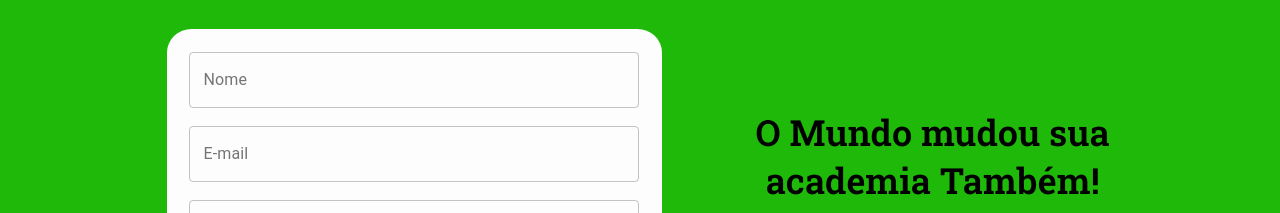
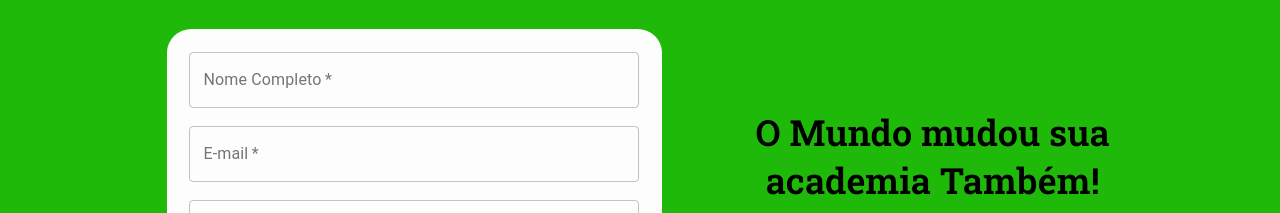
Before and after one commit to LuisaFC/nicefit-student-landing-page, a React (Create React App) app: page / in a window 1280 px wide. Shown: the part 1145-1358 px from the top of the page. Built offline with nearby package versions, Linux system fonts and the light colour scheme.

Commit message:
Required form

```diff
--- a/package.json
+++ b/package.json
@@ -43,6 +43,7 @@
   "devDependencies": {
     "@types/styled-components": "^5.1.0",
     "@typescript-eslint/eslint-plugin": "^2.30.0",
+    "emailjs-com": "^2.4.1",
     "eslint": "^6.8.0",
     "eslint-config-airbnb": "^18.1.0",
     "eslint-config-prettier": "^6.11.0",
--- a/src/pages/Landing/index.tsx
+++ b/src/pages/Landing/index.tsx
@@ -1,4 +1,4 @@
-import React from 'react';
+import React, { useCallback } from 'react';
 
 import { FcManager } from 'react-icons/fc';
 import { TextField, Button } from '@material-ui/core';
@@ -15,7 +15,16 @@ import {
 } from './styles';
 import logoImg from '../../assets/Logo.png';
 
+interface FormData {
+  nome: string;
+  email: string;
+  telefone: string;
+  modalidade: string;
+}
+
 const Landing: React.FC = () => {
+  const handleSubmit = useCallback(async (data: FormData) => {}, []);
+
   return (
     <>
       <HeaderBox>
@@ -90,10 +99,20 @@ const Landing: React.FC = () => {
       <SectionForm>
         <form>
           <div>
-            <TextField id="outlined-basic" label="Nome" variant="outlined" />
+            <TextField
+              id="outlined-basic"
+              label="Nome Completo"
+              variant="outlined"
+              required
+            />
           </div>
           <div>
-            <TextField id="outlined-basic" label="E-mail" variant="outlined" />
+            <TextField
+              id="outlined-basic"
+              label="E-mail"
+              variant="outlined"
+              required
+            />
           </div>
           <div>
             <TextField
@@ -102,6 +121,7 @@ const Landing: React.FC = () => {
               variant="outlined"
               placeholder="(xx) 9xxxx-xxxx"
               type="number"
+              required
             />
           </div>
           <div>
@@ -109,6 +129,7 @@ const Landing: React.FC = () => {
               id="outlined-basic"
               label="Modalidade que gostaria"
               variant="outlined"
+              required
             />
           </div>
           <div className="btnPosition">
--- a/src/pages/Landing/styles.ts
+++ b/src/pages/Landing/styles.ts
@@ -1,4 +1,4 @@
-import styled, { css } from 'styled-components';
+import styled from 'styled-components';
 
 export const HeaderBox = styled.div`
   background: #ffffff;
```
Also changed, not shown: 1 other file (tests, documents, lock files or other folders).
